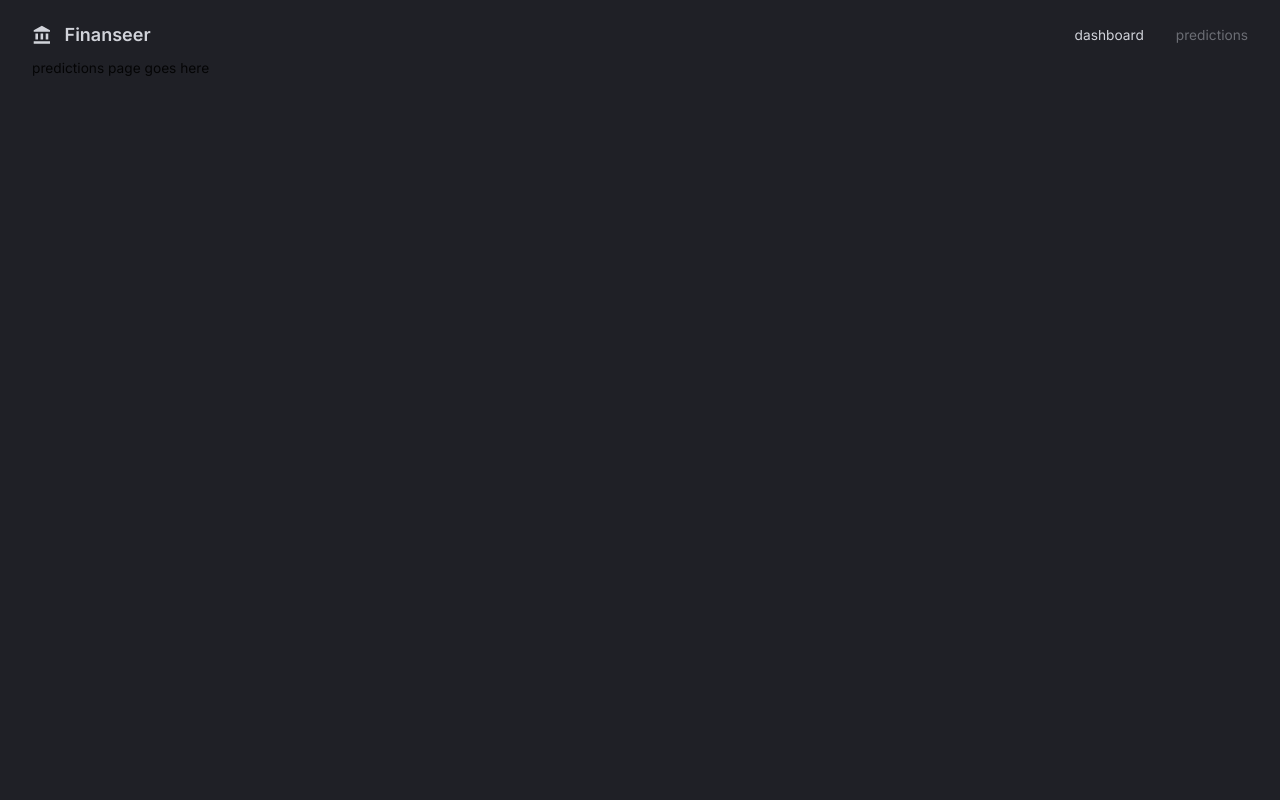
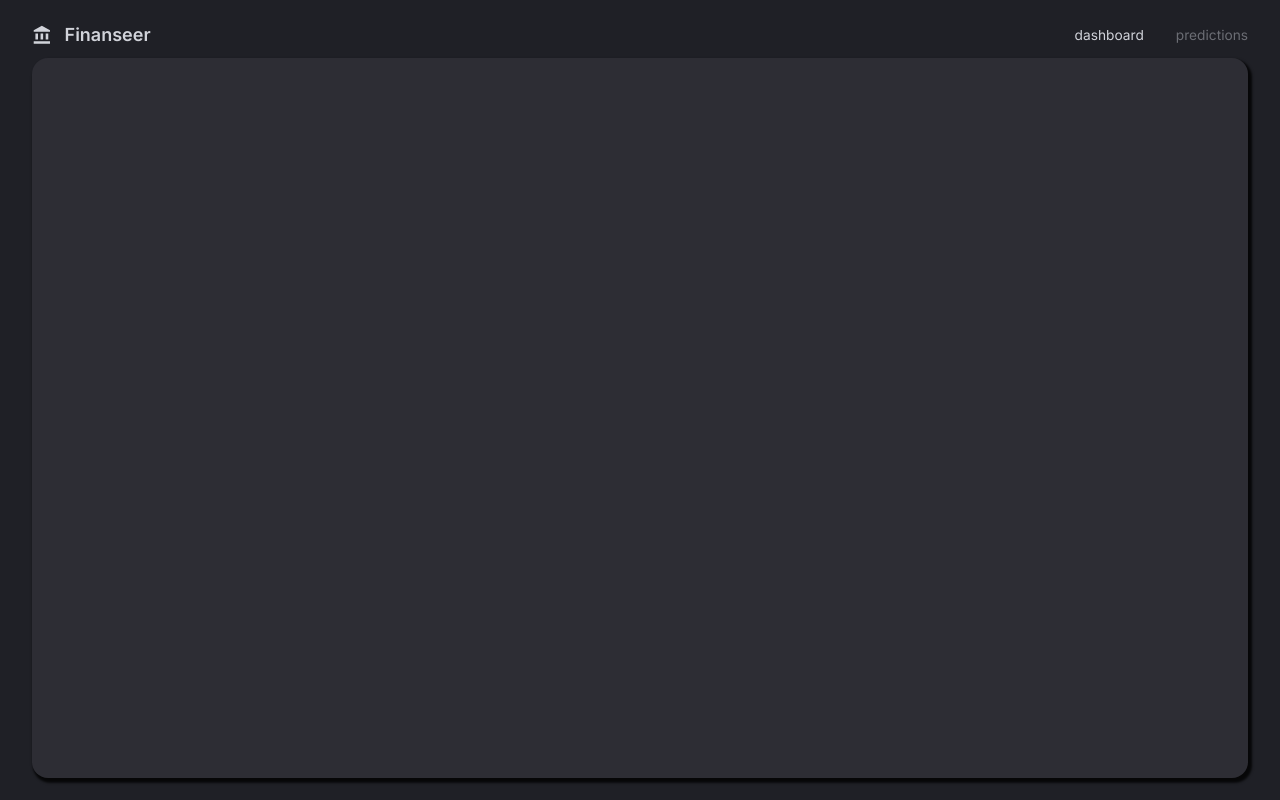
Before and after one commit to markohautala/MERN-finance-bank-app, a React (Vite) app in the folder client/: page /predictions in a window 1280 px wide. Built offline with nearby package versions, Linux system fonts and the light colour scheme; no server answers.

Commit message:
Add Predictions component and update routing in App; replace placeholder with Predictions page

```diff
--- a/client/src/App.tsx
+++ b/client/src/App.tsx
@@ -5,6 +5,7 @@ import { themeSettings } from "./theme";
 import { BrowserRouter, Route, Routes } from "react-router-dom";
 import Navbar from "@/scenes/navbar";
 import Dashboard from "@/scenes/dashboard";
+import Predictions from "@/scenes/predictions";
 
 function App() {
   const theme = useMemo(() => createTheme(themeSettings), [])
@@ -16,7 +17,7 @@ function App() {
           <Navbar></Navbar>
           <Routes>
             <Route path="/" element={<Dashboard />} />
-            <Route path="/predictions" element={<div>predictions page goes here</div>} />
+            <Route path="/predictions" element={<Predictions />} />
           </Routes>
         </Box> {/* the rest of the app goes here */}
       </ThemeProvider>
--- /dev/null
+++ b/client/src/scenes/predictions/index.tsx
@@ -0,0 +1,25 @@
+import { useGetKpisQuery } from '@/state/api';
+import { Box, useTheme } from '@mui/material';
+import React, { useState } from 'react';
+import DashboardBox from '@/components/DashboardBox';
+import Flexbetween from '@/components/FlexBetween';
+
+type Props = {}
+
+const Predictions = (props: Props) => {
+  const { palette } = useTheme();
+  const { isPredictions, setIsPredictions } = useState(false);
+  const { data: kpiData } = useGetKpisQuery();
+
+  return (
+    <DashboardBox width="100%" height="100%" padding="1rem 2rem 4rem 2rem" overflow="hidden">
+      <Flexbetween m="1rem 2.5rem">
+        <Box>
+
+        </Box>
+      </Flexbetween>
+    </DashboardBox>
+  )
+}
+
+export default Predictions
```
